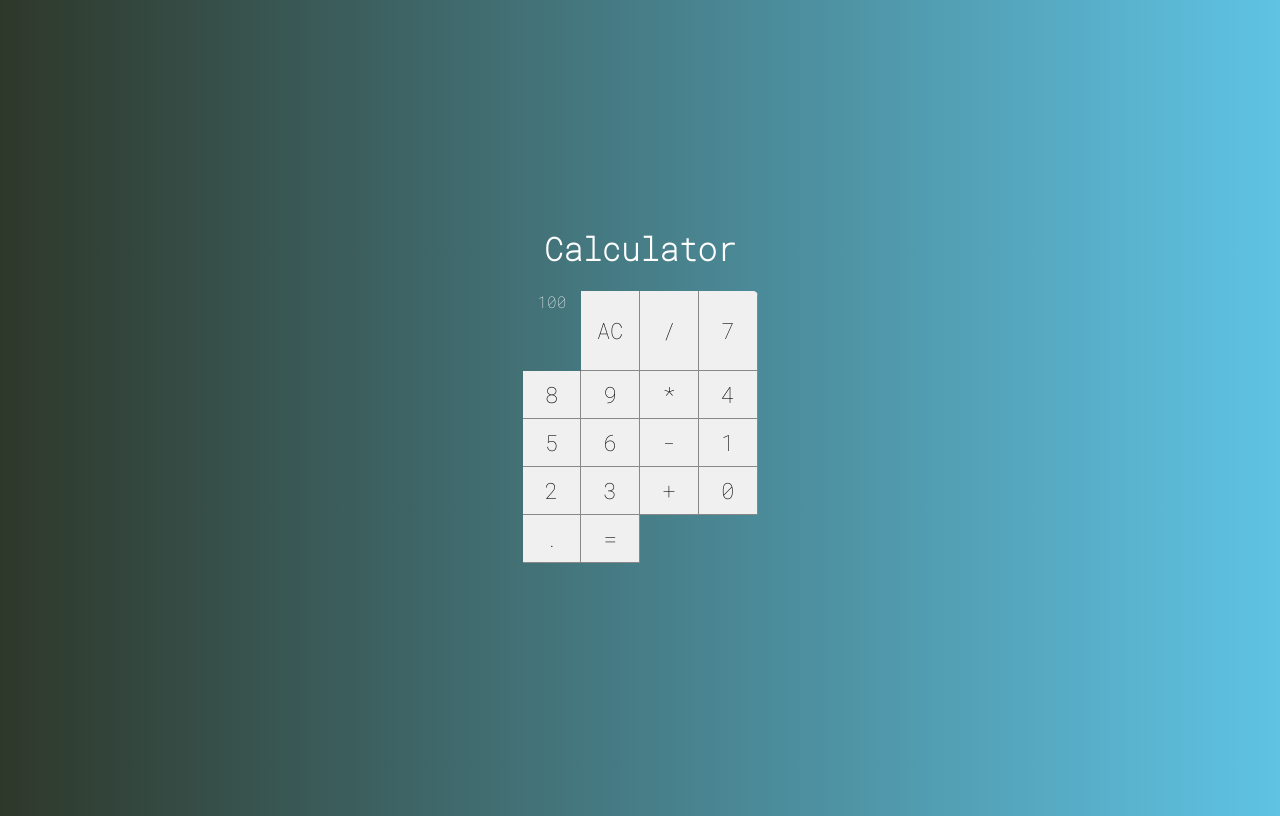
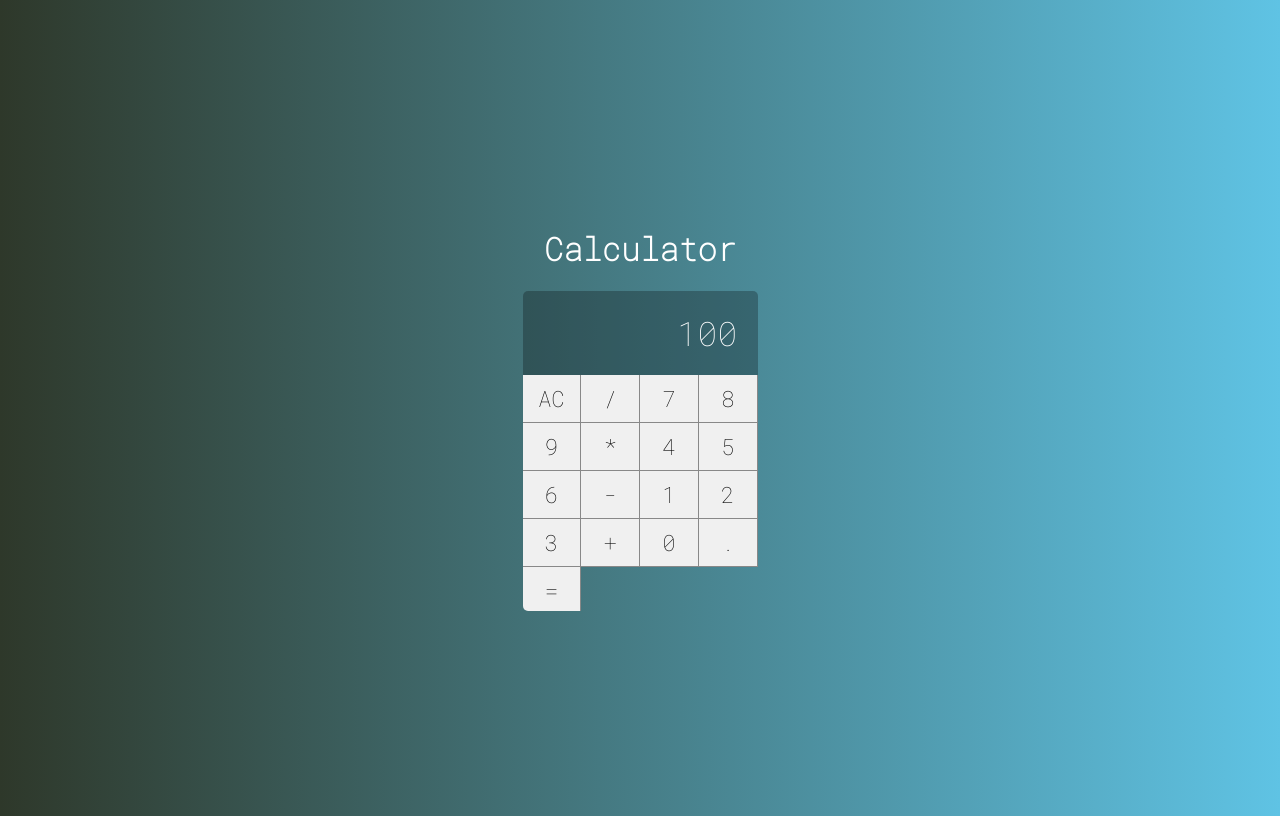
Before and after one commit to gustavomrv/web_js_2022, a React (Create React App) app in the folder react/calculator/: page / in a window 1280 px wide. Built offline with nearby package versions, Linux system fonts and the light colour scheme.

Commit message:
Update Display.css

```diff
--- a/react/calculator/src/components/Display.css
+++ b/react/calculator/src/components/Display.css
@@ -0,0 +1,10 @@
+.display {
+    grid-column: span 4;
+    background-color: #0004;
+
+    display: flex;
+    justify-content: flex-end;
+    align-items: center;
+    padding: 20px;
+    font-size: 2.1em;
+}
```
